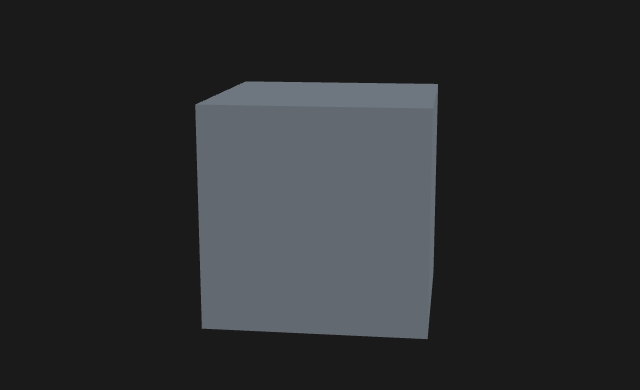
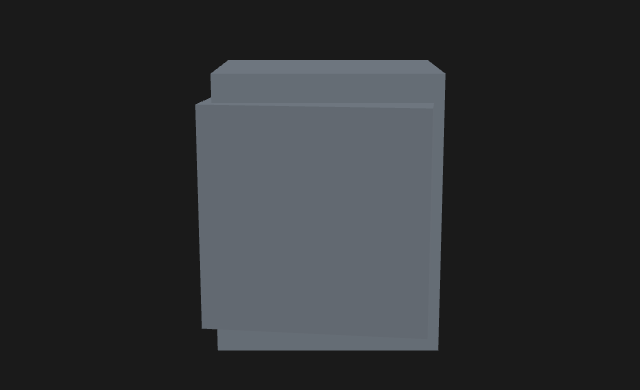
Before and after one commit to yyonggg2/miranda-portfolio, a plain HTML site: page index.html in a window 1280 px wide. Shown: the part 202-592 px from the top of the page, without its empty margins (312-952 px from the left). Drawn offline with nearby package versions, Linux system fonts and the light colour scheme.

Commit message:
add: Add the orbit and the backpack to main.js

```diff
--- a/index.html
+++ b/index.html
@@ -4,7 +4,7 @@
     <!--meta lines: make sure different languages fits in, make sure it can adjust the window size based on the screen-->
     <meta charset="UTF-8" />
     <meta name="viewport" content="width=device-width, initial-scale=1.0" />
-    <title>Miranda's Journey</title>
+    <title>Miranda Yong</title>
     <link rel="stylesheet" href="css/style.css" />
 
     <!-- 给 Three.js 起个短名字 -->
--- a/js/main.js
+++ b/js/main.js
@@ -1,9 +1,21 @@
 import * as THREE from "three";
 import { createStage } from "./scene.js";
+import { createOrbit } from "./orbit.js";
+import { backpack, items } from "./items/index.js";
 
 // 找到 index.html 里的 #app 盒子,在里面搭舞台
 const container = document.getElementById("app");
 const { scene, camera, renderer } = createStage(container);
+
+// put the backpack in the middle
+const backpackGroup = backpack();
+scene.add(backpackGroup);
+
+// let the other objects surround the backpack
+const orbit = createOrbit(scene, items);
+
+// clock
+const clock = new THREE.Clock();
 
 // 临时测试:一个旋转的方块,确认舞台正常,之后会删掉
 const testBox = new THREE.Mesh(
```
